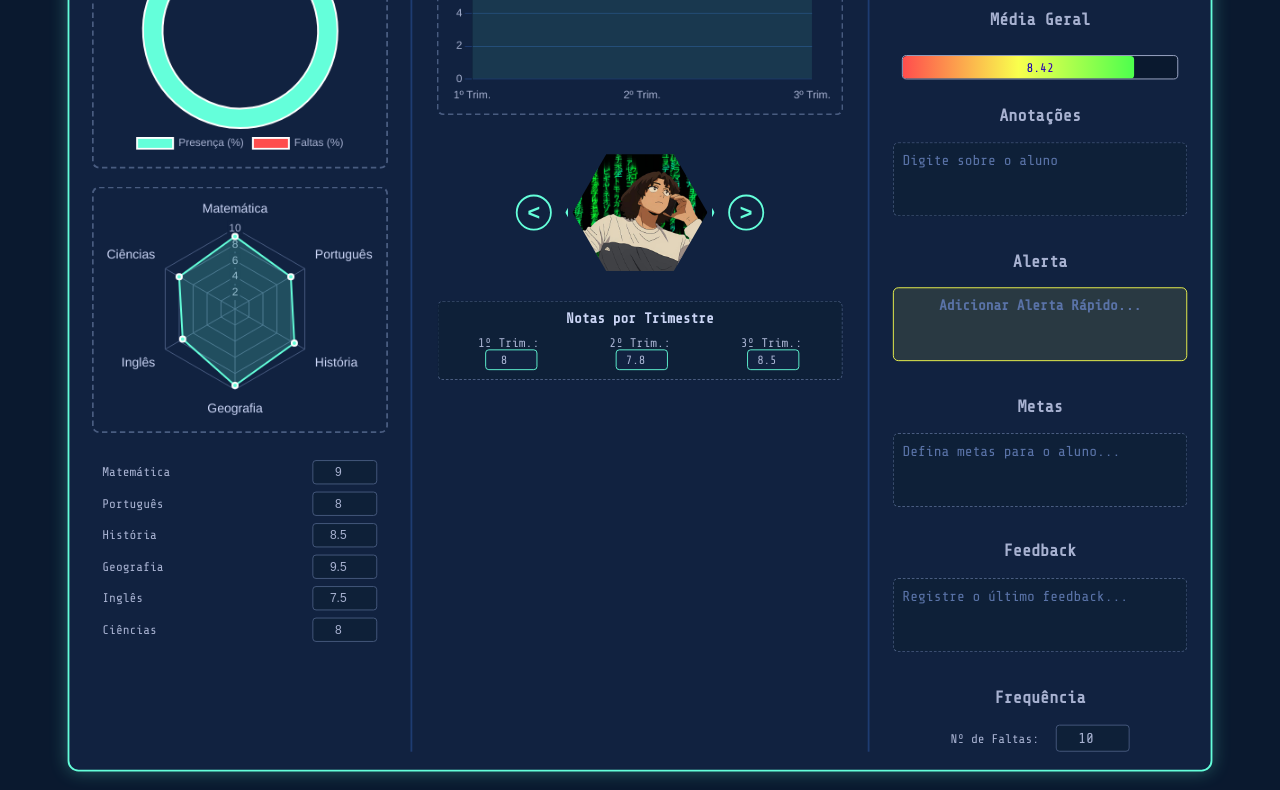
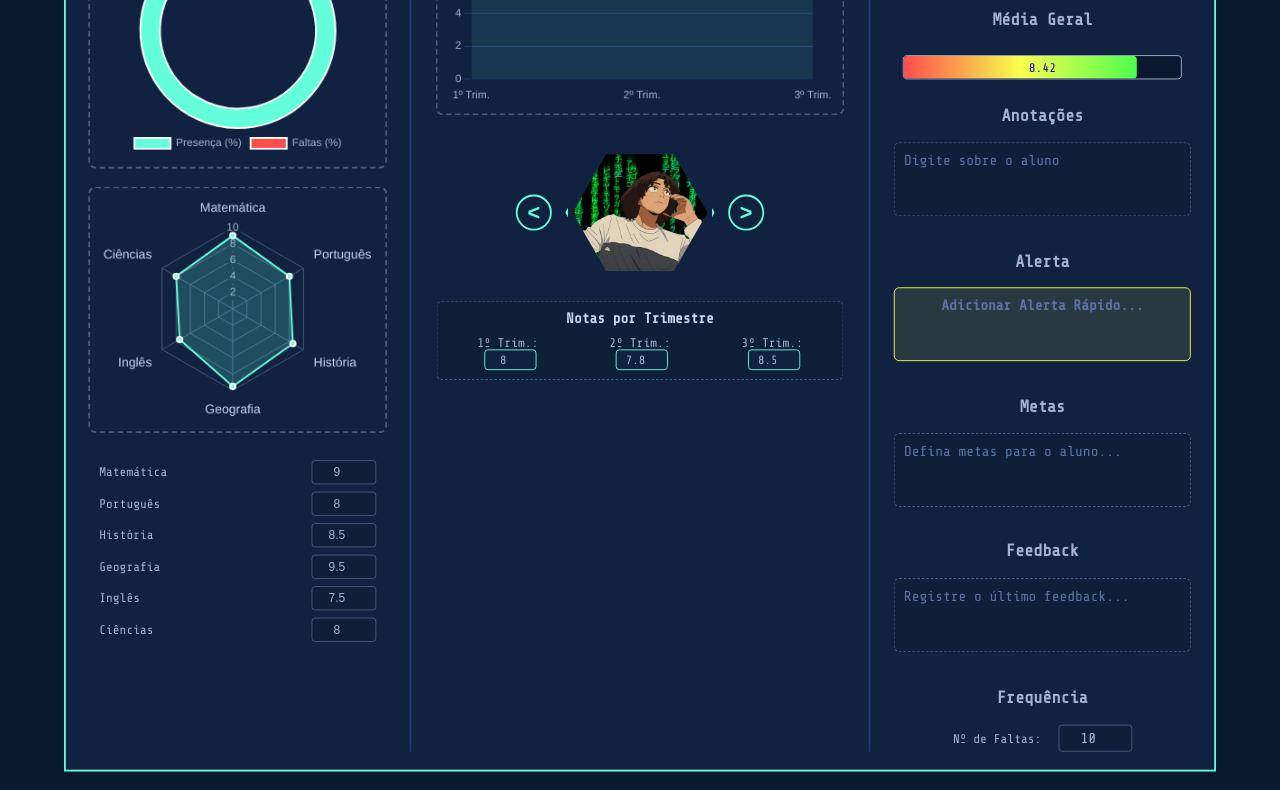
Before and after one commit to PedroBon18/EduView_Front, a plain HTML site: page index.html in a window 1280 px wide. Shown: the part 160-950 px from the top of the page. Drawn offline with nearby package versions, Linux system fonts and the light colour scheme.

Commit message:
V7 TENTANDO AJUSTAR RESPONSIVIDADE PARA NOTEBOOKS

```diff
--- a/style.css
+++ b/style.css
@@ -10,7 +10,9 @@ body {
   display: flex;
   justify-content: center;
   align-items: center;
-  height: 100vh;
+  min-height: 100vh; /* Garante que o body ocupa a altura total */
+  height: 100vh; /* Mantém a regra original para compatibilidade visual */
+  overflow-x: hidden; /* NOVO: Previne rolagem horizontal */
 }
 
 .container {
@@ -19,11 +21,11 @@ body {
   gap: 20px;
   background: #112240; /* Fundo do painel */
   border: 2px solid #64ffda; /* Borda "glowing" ciano */
-  border-radius: 12px;
+  border-radius: 0; /* CORRIGIDO: Remove o arredondamento para preencher os cantos */
   padding: 20px;
-  width: 96%; /* Ocupa quase toda a largura da tela */
-  /* max-width: 1000px; <-- REMOVIDO para permitir tela cheia */
-  box-shadow: 0 0 20px rgba(100, 255, 218, 0.3); /* Sombra "glowing" */
+  width: 100%; /* CORRIGIDO: Ocupa 100% da largura do body */
+  max-width: none; /* CORRIGIDO: Remove limitação de largura */
+  box-shadow: none; /* CORRIGIDO: Remove sombra */
 }
 
 .panel {
@@ -34,8 +36,8 @@ body {
 
 /* --- Painel Central --- */
 .panel-center {
-  flex-direction: column; /* CORRIGIDO: Empilha verticalmente (Gráfico, Nav-Row, Inputs) */
-  justify-content: flex-start; /* CORRIGIDO: Alinha os itens ao topo do painel */
+  flex-direction: column; /* Empilha verticalmente (Gráfico, Nav-Row, Inputs) */
+  justify-content: flex-start; /* Alinha os itens ao topo do painel */
   align-items: center;
   border-left: 2px solid #1e3c72; /* Divisórias */
   border-right: 2px solid #1e3c72;
@@ -335,6 +337,8 @@ h1#studentName:focus {
     grid-template-columns: 1fr;
     max-width: 600px;
     width: 90%;
+    border-radius: 12px; /* Reintroduz o arredondamento em telas pequenas */
+    box-shadow: 0 0 20px rgba(100, 255, 218, 0.3);
   }
   .panel-center {
     border-left: none;
@@ -405,10 +409,10 @@ h1#studentName:focus {
     }
 }
 
-/* Escala para Desktops Grandes/Ultra-Wide (70% - Telas > 1440px) */
+/* Escala para Desktops Grandes/Ultra-Wide (90% - Telas > 1440px) */
 @media (min-width: 1441px) {
     body {
-        transform: scale(0.7);
+        transform: scale(0.9); /* ATUALIZADO para 90% */
         transform-origin: top center;
         width: 100%;
         height: 100%;
```
